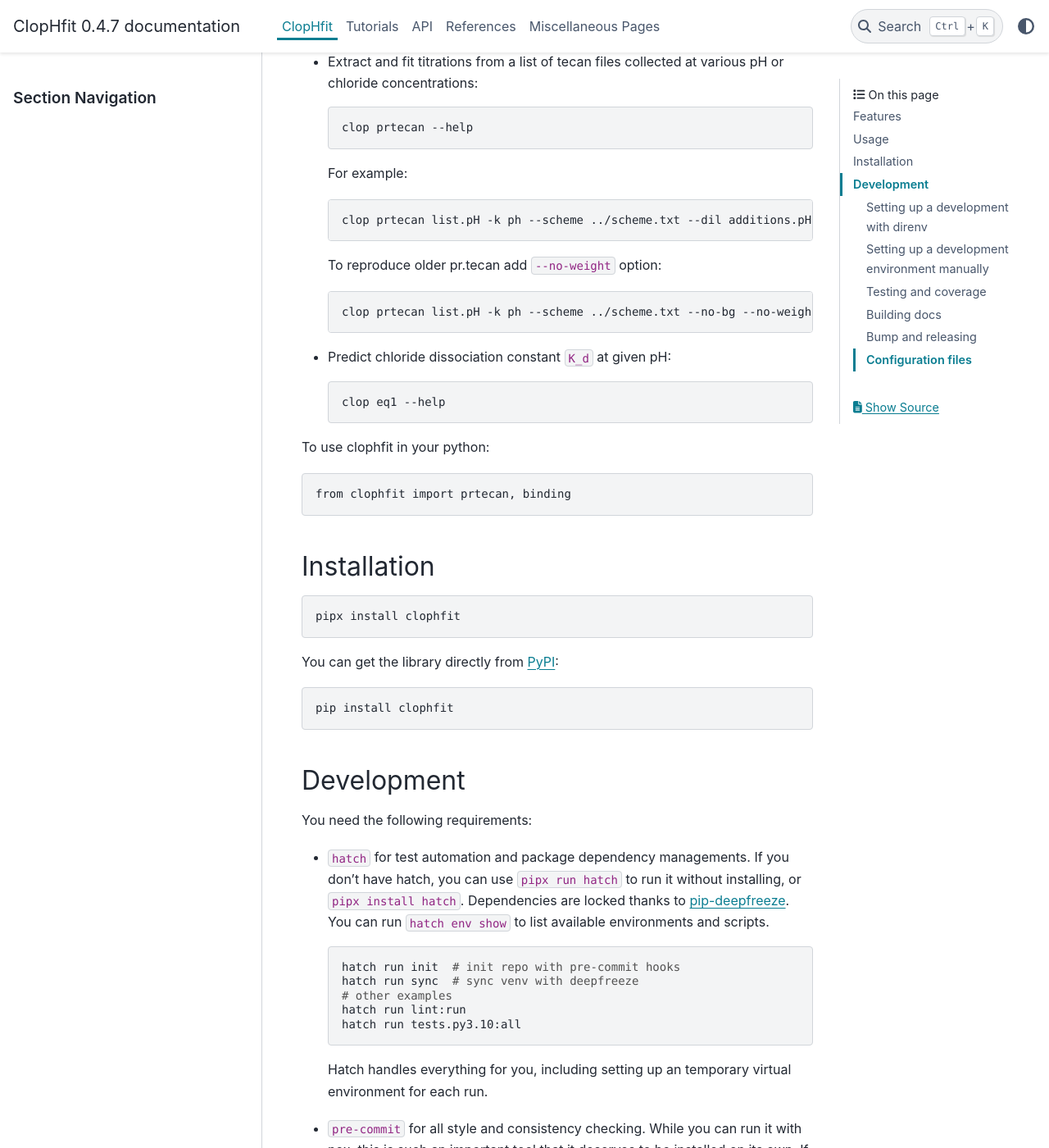
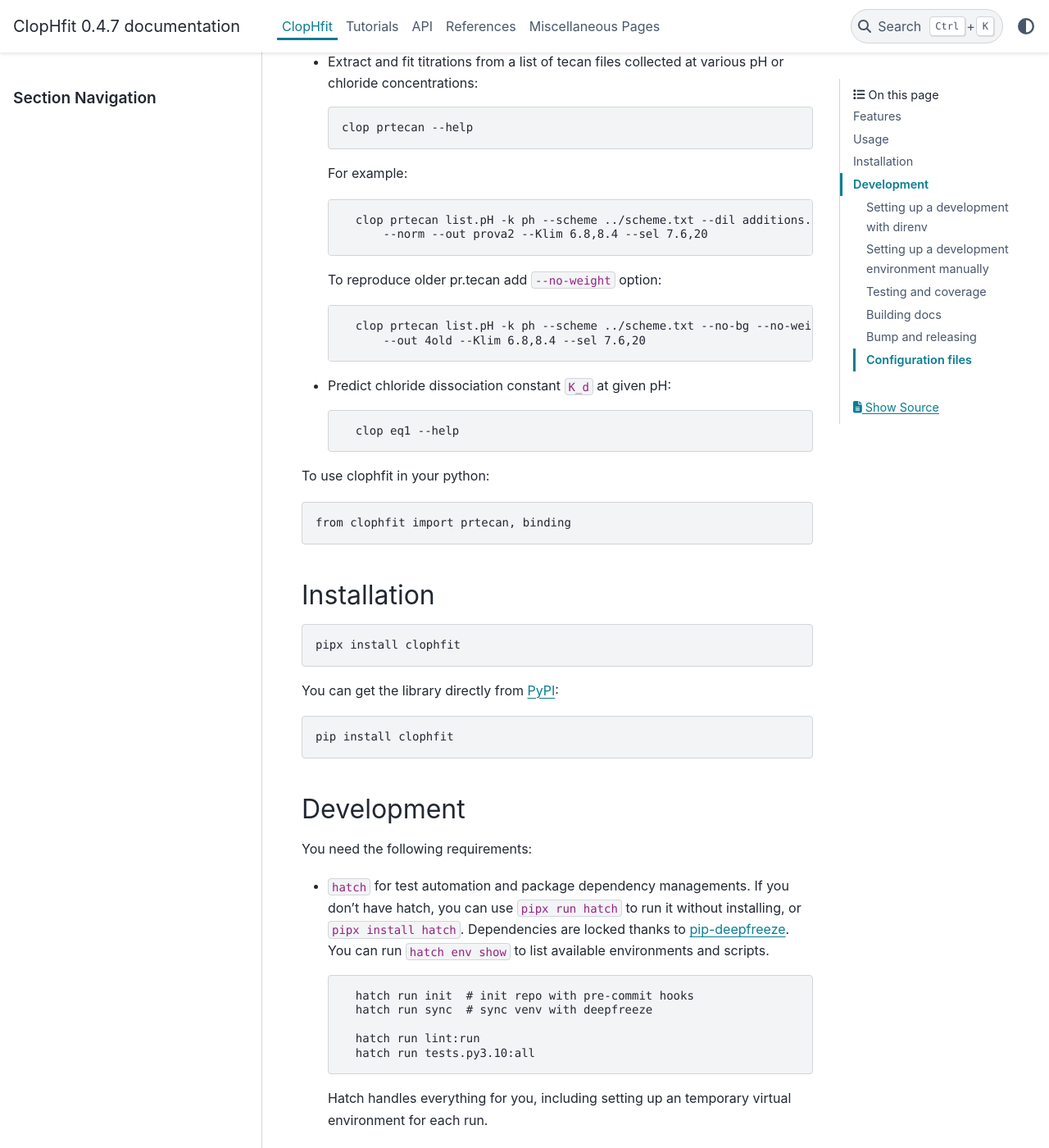
Before and after one commit to darosio/ClopHfit, a Sphinx documentation site: the page built from docs/README.md, in a window 1280 px wide and 1400 px high, scrolled down 755 px. Shown: the whole window at 82% size. Built offline with Sphinx 7.4.7 and the PyData theme 0.15.4, drawn with Linux system fonts in a browser that asks for light colours; pages that are not in the unit, such as notebooks, are missing from menus; some of the changed text lies outside the part shown.

Commit message:
docs: Lint README.md with markdownlint-cli

````diff
--- a/docs/README.md
+++ b/docs/README.md
@@ -1,10 +1,10 @@
+# ClopHfit
+
 [![PyPI](https://img.shields.io/pypi/v/ClopHfit.svg)](https://pypi.org/project/ClopHfit/)
 [![CI](https://github.com/darosio/ClopHfit/actions/workflows/ci.yml/badge.svg)](https://github.com/darosio/ClopHfit/actions/workflows/ci.yml)
 [![codecov](https://codecov.io/gh/darosio/ClopHfit/branch/main/graph/badge.svg?token=OU6F9VFUQ6)](https://codecov.io/gh/darosio/ClopHfit)
 [![RtD](https://readthedocs.org/projects/clophfit/badge/)](https://clophfit.readthedocs.io/)
 [![zenodo](https://zenodo.org/badge/DOI/10.5281/zenodo.6354112.svg)](https://doi.org/10.5281/zenodo.6354112)
-
-# ClopHfit
 
 Cli for fitting macromolecule pH titration or binding assay data, e.g.
 fluorescence spectra.
@@ -32,15 +32,17 @@
 
   For example:
 
-      clop prtecan list.pH -k ph --scheme ../scheme.txt --dil additions.pH --norm --out prova2 --Klim 6.8,8.4 --sel 7.6,20
+        clop prtecan list.pH -k ph --scheme ../scheme.txt --dil additions.pH \
+            --norm --out prova2 --Klim 6.8,8.4 --sel 7.6,20
 
   To reproduce older pr.tecan add `--no-weight` option:
 
-      clop prtecan list.pH -k ph --scheme ../scheme.txt --no-bg --no-weight --out 4old --Klim 6.8,8.4 --sel 7.6,20
+        clop prtecan list.pH -k ph --scheme ../scheme.txt --no-bg --no-weight \
+            --out 4old --Klim 6.8,8.4 --sel 7.6,20
 
 - Predict chloride dissociation constant `K_d` at given pH:
 
-      clop eq1 --help
+        clop eq1 --help
 
 To use clophfit in your python:
 
@@ -64,15 +66,16 @@
   `pipx install hatch`. Dependencies are locked thanks to
   [pip-deepfreeze](https://pypi.org/project/pip-deepfreeze/). You can run
   `hatch env show` to list available environments and scripts.
-  ```bash
-  hatch run init  # init repo with pre-commit hooks
-  hatch run sync  # sync venv with deepfreeze
-  # other examples
-  hatch run lint:run
-  hatch run tests.py3.10:all
-  ```
+
+        hatch run init  # init repo with pre-commit hooks
+        hatch run sync  # sync venv with deepfreeze
+
+        hatch run lint:run
+        hatch run tests.py3.10:all
+
   Hatch handles everything for you, including setting up an temporary virtual
   environment for each run.
+
 - `pre-commit` for all style and consistency checking. While you can run it with
   nox, this is such an important tool that it deserves to be installed on its
   own. If pre-commit fails during pushing upstream then stage changes, Commit
@@ -81,28 +84,22 @@
 `pip`, `pip-deepfreeze` and `hatch` are pinned in
 .github/workflows/constraints.txt for consistency with CI/CD.
 
-```bash
-pipx install pre-commit
-pipx install hatch
-pipx runpip hatch install hatch-pip-deepfreeze
-```
+    pipx install pre-commit
+    pipx install hatch
+    pipx runpip hatch install hatch-pip-deepfreeze
 
 ### Setting up a development with direnv
 
-```bash
-echo "layout hatch" > .envrc
-hatch run init
-```
+    echo "layout hatch" > .envrc
+    hatch run init
 
 ### Setting up a development environment manually
 
 You can set up a development environment by running:
 
-```bash
-python3 -m venv .venv
-source ./.venv/bin/activate
-pip install -v -e .[dev,tests,docs]
-```
+    python3 -m venv .venv
+    source ./.venv/bin/activate
+    pip install -v -e .[dev,tests,docs]
 
 With direnv for using [Jupyter](https://jupyter.org/) during development:
 
@@ -148,7 +145,8 @@
 To bump version and upload build to test.pypi using:
 
     hatch run bump
-    hatch run bump "--increment PATCH" "--files-only" ["--no-verify" to bypass pre-commit and commit-msg hooks]
+    hatch run bump "--increment PATCH" "--files-only" \
+        ["--no-verify" to bypass pre-commit and commit-msg hooks]
 
 while to update only the CHANGELOG.md file:
 
@@ -156,9 +154,10 @@
 
 Release will automatically occur after pushing.
 
-(Alternatively)
+(Otherwise)
 
-    pipx run --spec commitizen cz bump --changelog-to-stdout --files-only (--prerelease alpha) --increment MINOR
+    pipx run --spec commitizen cz bump --changelog-to-stdout --files-only \
+        (--prerelease alpha) --increment MINOR
 
 To keep clean development history use branches and pr:
 
@@ -188,7 +187,5 @@
 
 Other manual actions:
 
-```bash
-pylint src/ tests/
-bandit -r src/
-```
+    pylint src/ tests/
+    bandit -r src/
````
